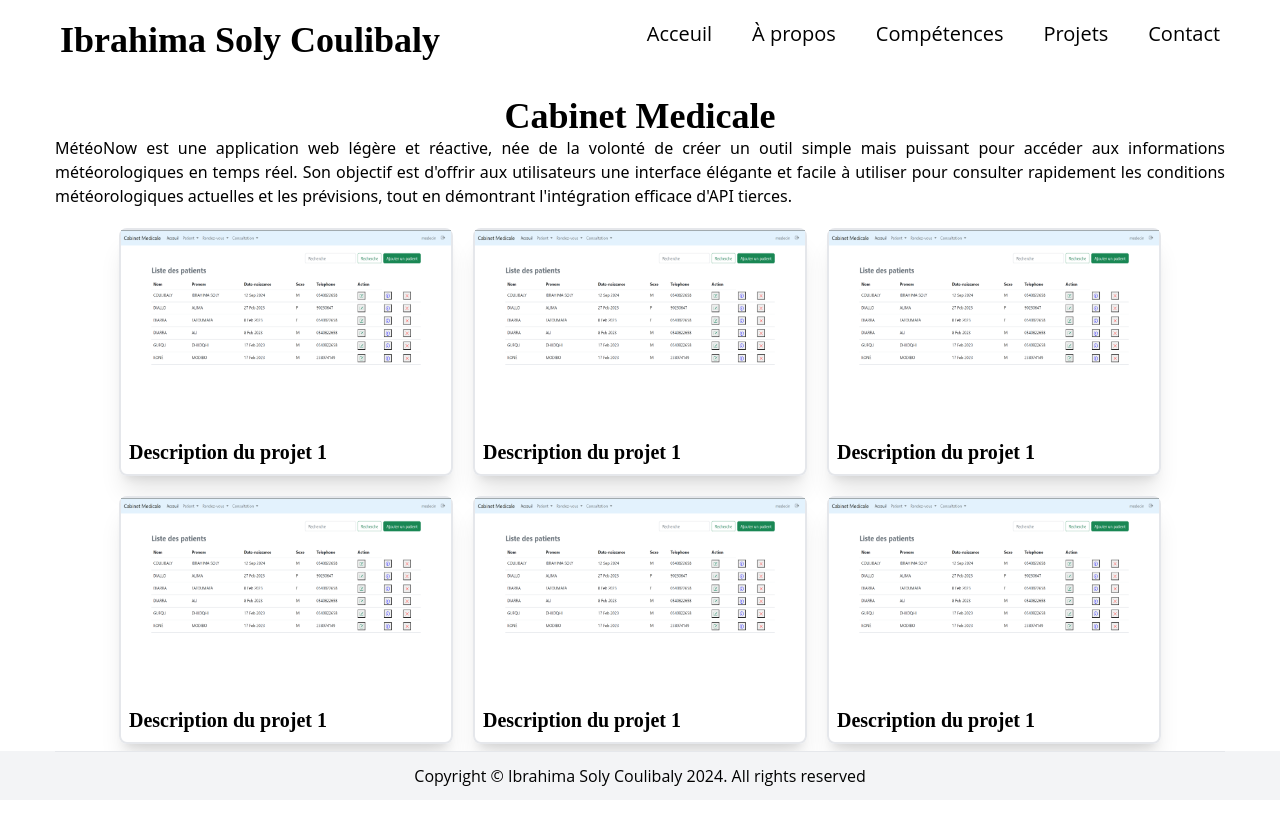
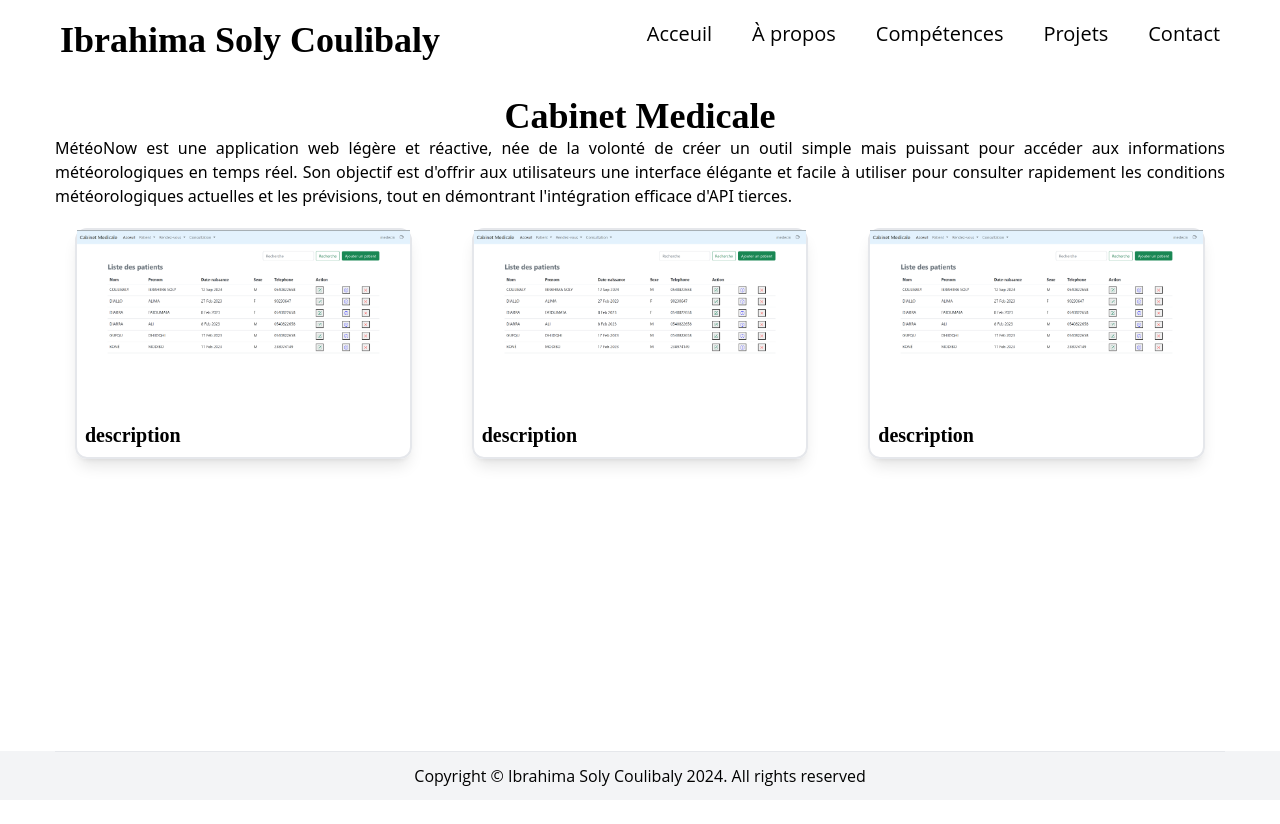
Before and after one commit to ibrahimasoly/Portofolio, an Angular app: page /cabinet in a window 1280 px wide. Shown: the top 824 px of the page. Built offline with nearby package versions, Linux system fonts and the light colour scheme.

Commit message:
edit package.json and all component to add id in tag section

```diff
--- a/angular.json
+++ b/angular.json
@@ -27,9 +27,12 @@
               }
             ],
             "styles": [
+              "node_modules/swiper/swiper-bundle.min.css",
               "src/styles.css"
             ],
-            "scripts": []
+            "scripts": [
+              "node_modules/swiper/swiper-bundle.min.js"
+            ]
           },
           "configurations": {
             "production": {
--- a/package.json
+++ b/package.json
@@ -20,6 +20,7 @@
     "@angular/router": "^18.0.0",
     "portofolio": "file:",
     "rxjs": "~7.8.0",
+    "swiper": "^11.1.14",
     "tslib": "^2.3.0",
     "zone.js": "~0.14.3"
   },
--- a/src/app/app.component.html
+++ b/src/app/app.component.html
@@ -1,4 +1,4 @@
-<div>
+<div class="relative">
     <router-outlet></router-outlet>
 </div>
 <app-header ></app-header>
--- a/src/app/components/cabinet-medical/cabinet-medical.component.html
+++ b/src/app/components/cabinet-medical/cabinet-medical.component.html
@@ -1,19 +1,26 @@
-<div class="container mx-auto mt-24">
+<div class="container mx-auto  w-full mt-24">
     <div class="flex flex-col items-center">
         <h1>Cabinet Medicale</h1>
         <span class="flex text-justify">MétéoNow est une application web légère et réactive, née de la volonté de créer un outil simple mais puissant pour accéder aux informations météorologiques en temps réel. Son objectif est d'offrir aux utilisateurs une interface élégante et facile à utiliser pour consulter rapidement les conditions météorologiques actuelles et les prévisions, tout en démontrant l'intégration efficace d'API tierces.</span>
     </div>
-    <div class="grid grid-rows-1 sm:grid-cols-2 lg:grid-cols-3 mt-5 m-16 gap-5">
+    <div class="relative ">
+      <div class="swiper">
+        <div class="swiper-wrapper">
           @for (project of projects; track project.id) {
-          <div  class="flex flex-col w-full border-2 shadow-xl hover:-translate-y-1 duration-300 rounded-lg">
-              <a (click)="openModal(project.image)" class="cursor-pointer">
-                <img class="h-[200px] object-fill w-full hover:brightness-50 hover:duration-500," [src]="project.image" alt="image projet">
+            <div class="swiper-slide">
+              <div class="rounded-xl border-2 m-5 shadow-lg hover:-translate-y-1 duration-300">
+                <div class=" w-full">
+                  <a  class="" (click)="openModal(project.image)">
+                    <img class="object-fill hover:brightness-50" [src]="project.image" alt="">
                   </a>
-              <div class="p-2">
-                <h2>{{ project.explication }}</h2>
+                </div>
+                <h2 class="p-2">description</h2>
+              </div>
+              <h2></h2>
+            </div>
+          }
          </div>
        </div>
-        }
     </div>
    @if (isModalOpen) {
     <div  class=" fixed inset-0 bg-black bg-opacity-50 flex items-center justify-center z-50" (click)="closeModal()">
@@ -22,4 +29,5 @@
       </div>
   </div>
   }
+  <div class="h-[3000px]"></div>
 </div>
--- a/src/app/components/cabinet-medical/cabinet-medical.component.ts
+++ b/src/app/components/cabinet-medical/cabinet-medical.component.ts
@@ -1,4 +1,5 @@
-import { Component } from '@angular/core';
+import { Component, OnInit } from '@angular/core';
+import Swiper from 'swiper'
 
 @Component({
   selector: 'app-cabinet-medical',
@@ -7,9 +8,10 @@ import { Component } from '@angular/core';
   templateUrl: './cabinet-medical.component.html',
   styleUrl: './cabinet-medical.component.css'
 })
-export class CabinetMedicalComponent {
+export class CabinetMedicalComponent implements OnInit {
   isModalOpen=false;
   modalImage:string=''
+  currentIndex = 0;
   projects = [
     {
       id:1,
@@ -42,6 +44,35 @@ export class CabinetMedicalComponent {
       image: 'assets/images/cabinet/img1.png',
     },
   ];
+  ngOnInit(): void {
+    new Swiper('.swiper', {
+      loop: true,
+      slidesPerView:3,
+      spaceBetween:20,
+      pagination: {
+        el: '.swiper-pagination',
+        clickable: true
+      },
+      navigation: {
+        nextEl: '.swiper-button-next',
+        prevEl: '.swiper-button-prev'
+      },
+
+      breakpoints:{
+        320: {
+          slidesPerView:1,
+        },
+        960:{
+          slidesPerView:2,
+        },
+        1200:{
+          slidesPerView:3,
+        },
+      }
+    }
+    );
+  }
+
 
   openModal(url:string){
     this.isModalOpen=true
@@ -53,6 +84,15 @@ export class CabinetMedicalComponent {
     this.modalImage=''
   }
 
+  prevImage() {
+    this.currentIndex = (this.currentIndex === 0) ? this.projects.length - 1 : this.currentIndex - 1;
+  }
+
+  // Fonction pour aller à l'image suivante
+  nextImage() {
+    this.currentIndex = (this.currentIndex === this.projects.length - 1) ? 0 : this.currentIndex + 1;
+  }
+
 
 
 
--- a/src/app/components/competence/competence.component.html
+++ b/src/app/components/competence/competence.component.html
@@ -1,4 +1,4 @@
-<section class="w-full mt-10 ">
+<section class="w-full mt-10 " id="compétences">
     <div class="flex flex-col items-center">
         <p class="text-text-secondary">Découvrez</p>
         <h1>Mes compétences</h1>
--- a/src/app/components/contact/contact.component.html
+++ b/src/app/components/contact/contact.component.html
@@ -1,4 +1,4 @@
-<section class="container mx-auto mb-28">
+<section class="container mx-auto mb-28" id="Contact">
     <h1 class="flex justify-center items-center">Me Contacter</h1>
     <div class="flex flex-col lg:flex-row md:flex-row items-center lg:justify-between md:justify-between m-5 gap-2">
         <div class="flex flex-row gap-2 ">
--- a/src/app/components/header/header.component.html
+++ b/src/app/components/header/header.component.html
@@ -8,10 +8,10 @@
   <ul [ngClass]="{'left-60': !isNavOpen, 'left-0': isNavOpen}" class="fixed w-full flex flex-col lg:relative left-60 lg:left-0
   right-0 items-end gap-5 lg:items-start  lg:transition-none  lg:gap-10 lg:flex-row lg:p-0 pr-10 pt-5 lg:pt-0 lg:pr-0 transition-all duration-500">
       <li><a class="text-xl" routerLink="/home" routerLinkActive="active"(click)="toggleNav()" >Acceuil</a></li>
-      <li><a class="text-xl" routerLink="/acceuil/propo" routerLinkActive="active"(click)="toggleNav()" >À propos</a></li>
-      <li><a class="text-xl" routerLink="/acceuil/competence" routerLinkActive="active" (click)="toggleNav()" >Compétences</a></li>
-      <li><a class="text-xl" routerLink="/acceuil/projets" routerLinkActive="active" (click)="toggleNav()" >Projets</a></li>
-      <li><a class="text-xl" routerLink="/acceuil/contact" routerLinkActive="active" (click)="toggleNav()" >Contact</a></li>
+      <li><a class="text-xl" href="#apropos" (click)="toggleNav()" >À propos</a></li>
+      <li><a class="text-xl" href="#compétences" (click)="toggleNav()" >Compétences</a></li>
+      <li><a class="text-xl" href="#project" (click)="toggleNav()" >Projets</a></li>
+      <li><a class="text-xl" href="#Contact" (click)="toggleNav()" >Contact</a></li>
   </ul>
   </nav>
 </div>
--- a/src/app/components/projet/projet.component.html
+++ b/src/app/components/projet/projet.component.html
@@ -1,4 +1,4 @@
-<section class="w-full mt-10" >
+<section class="w-full mt-10" id="project" >
     <div class="flex flex-col items-center justify-center">
       <p class="text-text-secondary">Parcourez mes récents</p>
       <h1>Projets</h1>
```
Also changed, not shown: 1 other file (tests, documents, lock files or other folders). Lines whose indentation alone changed are shown as unchanged.
